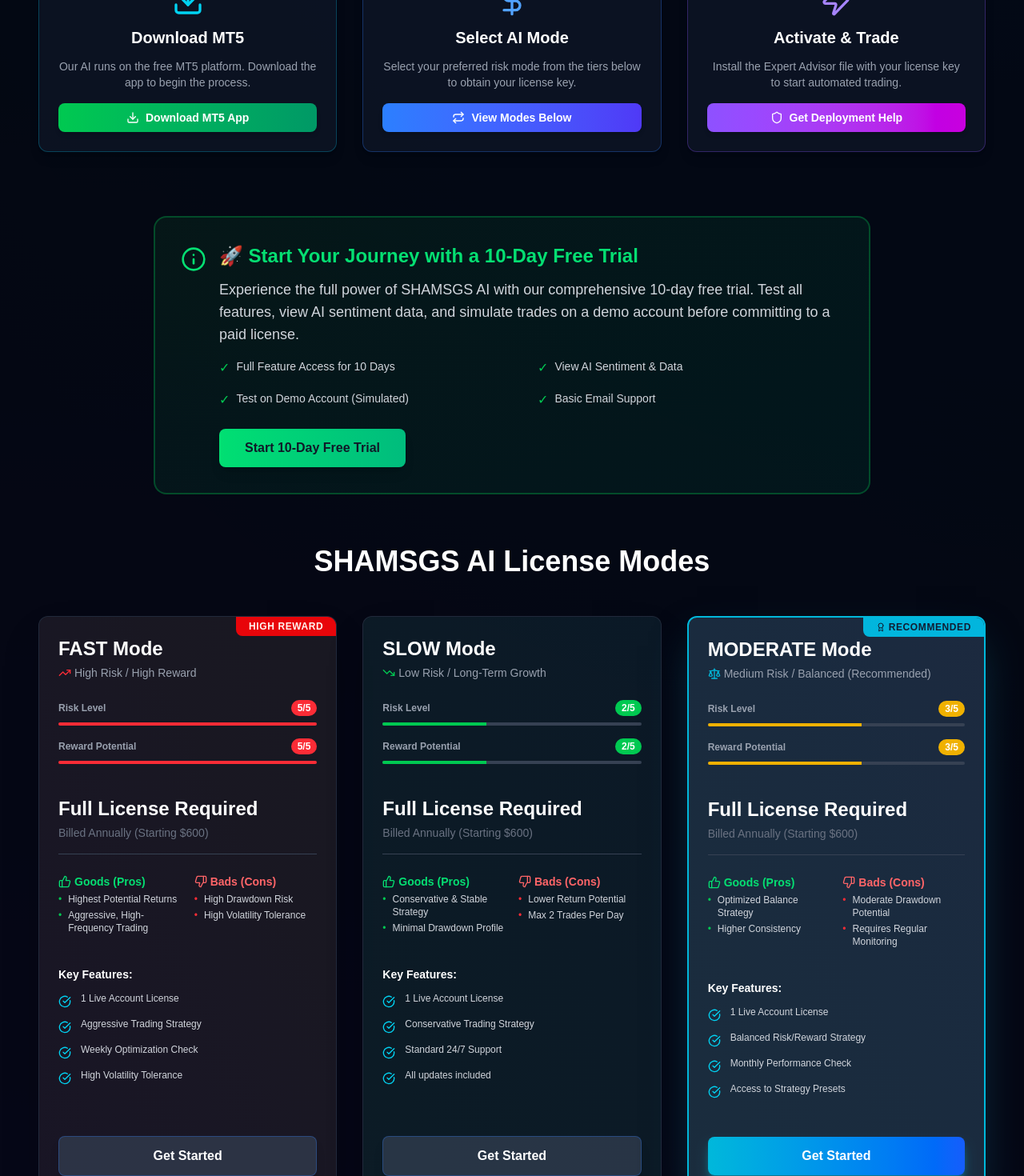
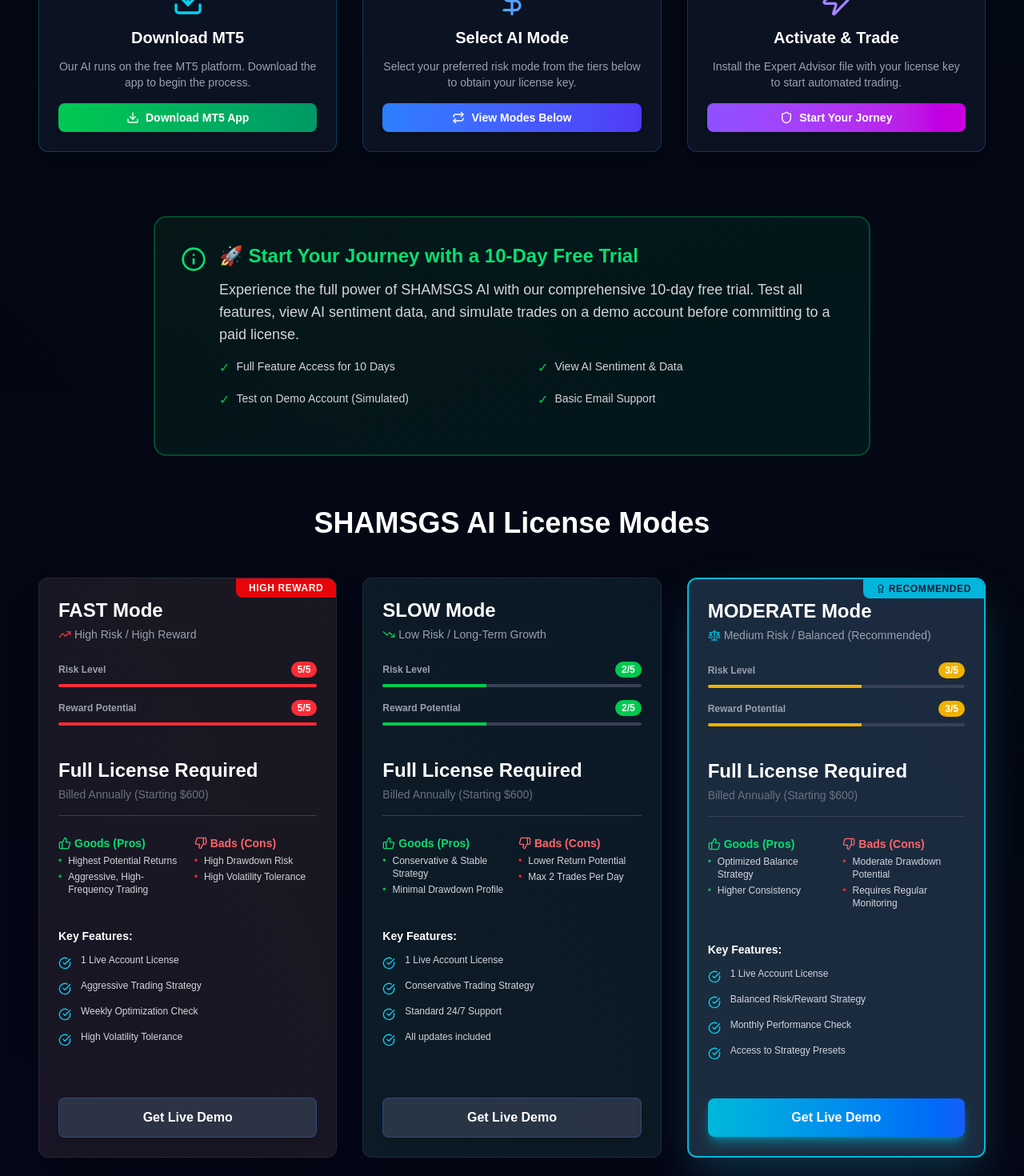
Before and after one commit to sankalp-OO7/al-shyam, a Next.js app: page / in a window 1280 px wide. Shown: the part 4240-5710 px from the top of the page at 80% size. Built offline with nearby package versions, Linux system fonts and the light colour scheme; no server answers.

Commit message:
initial 2

```diff
--- a/src/components/Pricing.jsx
+++ b/src/components/Pricing.jsx
@@ -366,7 +366,7 @@
             e.preventDefault();
           }}
         >
-          <span className="relative z-10 text-base">Get Started</span>
+          <span className="relative z-10 text-base">Get Live Demo</span>
         </motion.a>
       </div>
     </motion.div>
@@ -527,7 +527,7 @@
                 }
               >
                 <Shield className="w-4 h-4 mr-2" />
-                Get Deployment Help
+                Start Your Jorney
               </motion.a>
             </motion.div>
           </div>
@@ -579,14 +579,6 @@
                   </span>
                 </div>
               </div>
-              <motion.a
-                href="#contact"
-                className="inline-flex items-center justify-center px-8 py-3 text-base font-bold rounded-lg text-gray-900 bg-gradient-to-r from-green-400 to-emerald-500 shadow-lg hover:from-green-500 hover:to-emerald-600 transition-all"
-                whileHover={{ scale: 1.05 }}
-                whileTap={{ scale: 0.95 }}
-              >
-                Start 10-Day Free Trial
-              </motion.a>
             </div>
           </div>
         </motion.div>
```
